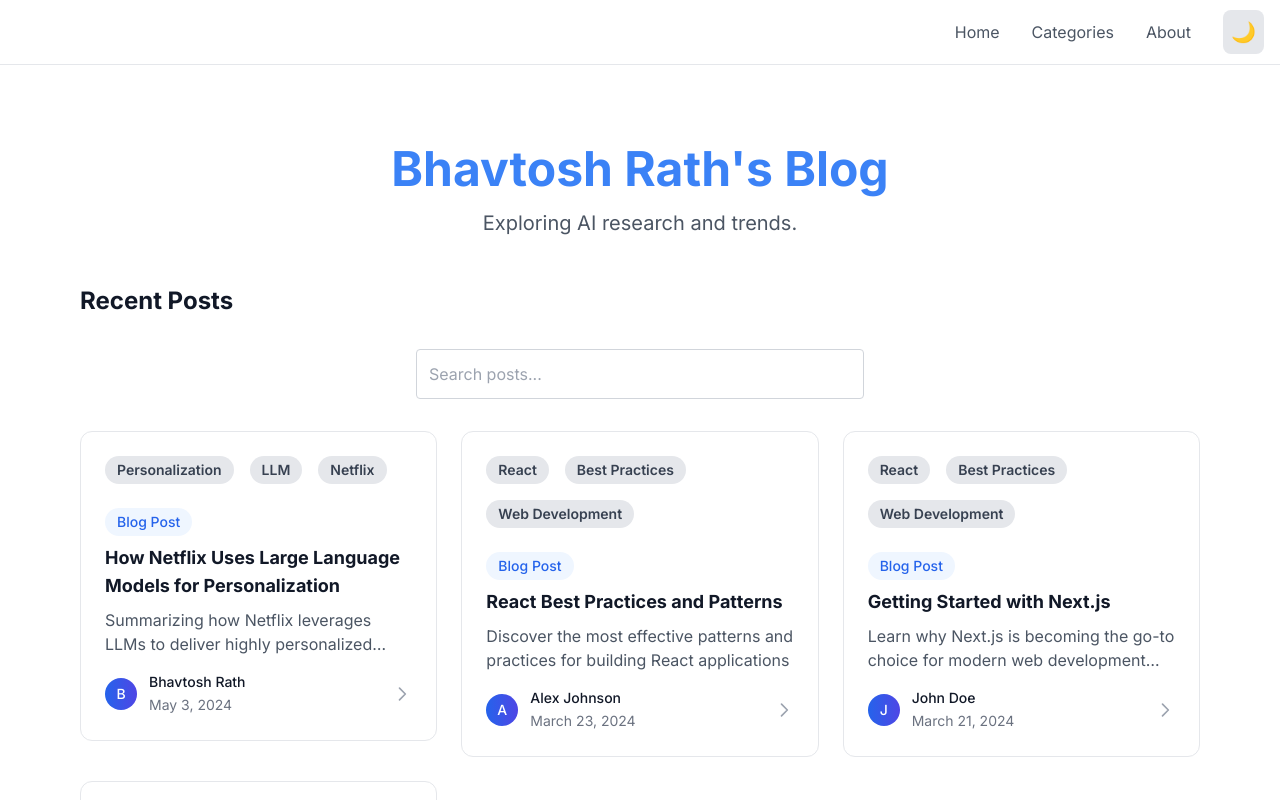
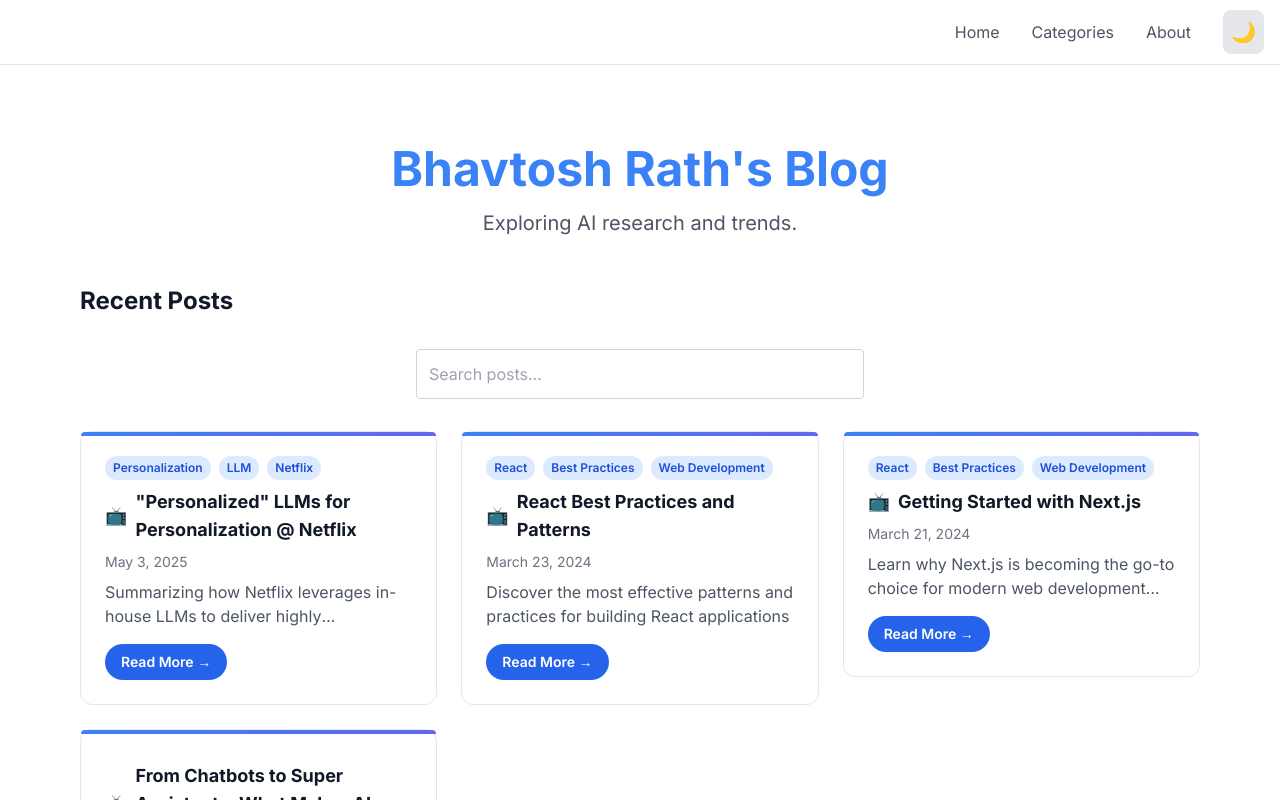
Before and after one commit to BhavtoshRath/BhavtoshRath.github.io, a Next.js app: page / in a window 1280 px wide. Shown: the top 800 px of the page. Built offline with nearby package versions, Linux system fonts and the light colour scheme.

Commit message:
Changes to post card and netflix llm post

```diff
--- a/app/components/PostCard.tsx
+++ b/app/components/PostCard.tsx
@@ -1,52 +1,60 @@
 import Link from 'next/link'
+import Image from 'next/image'
 import { PostData } from '@/lib/posts'
-import CategoryTag from './CategoryTag'
 
 export default function PostCard({ post }: { post: PostData }) {
   return (
     <Link href={`/posts/${post.id}`}>
-      <article className="card-hover bg-white dark:bg-gray-800 rounded-xl p-6 border border-gray-200 dark:border-gray-700 transition-transform duration-300 hover:scale-105 hover:shadow-2xl">
-        <div className="flex flex-col h-full">
-          <div className="flex flex-wrap gap-2 mb-4">
+      <article className="relative bg-white dark:bg-gray-800 rounded-xl p-6 border border-gray-200 dark:border-gray-700 transition-transform duration-300 hover:scale-105 hover:shadow-2xl hover:border-blue-400 dark:hover:border-blue-500">
+        <div className="absolute top-0 left-0 w-full h-1 rounded-t-xl bg-gradient-to-r from-blue-500 to-indigo-500" />
+        {post.coverImage && (
+          <div className="mb-4">
+            <Image
+              src={post.coverImage}
+              alt={post.title}
+              width={400}
+              height={200}
+              className="rounded-lg object-cover w-full h-40"
+            />
+          </div>
+        )}
+        <div className="flex flex-wrap gap-2 mb-2">
           {post.categories?.map(category => (
-              <CategoryTag key={category} name={category} />
+            <span key={category} className="bg-blue-100 text-blue-700 dark:bg-blue-900 dark:text-blue-200 px-2 py-1 rounded-full text-xs font-semibold">
+              {category}
+            </span>
           ))}
         </div>
-
-          <div className="mb-4">
-            <div className="inline-block px-3 py-1 mb-2 text-sm font-medium text-blue-600 dark:text-blue-400 bg-blue-50 dark:bg-blue-900/30 rounded-full">
-              Blog Post
-            </div>
-            <h3 className="text-lg font-bold mb-2 text-gray-900 dark:text-white">
-              {post.title}
+        <h3 className="text-lg font-bold mb-2 text-gray-900 dark:text-white flex items-center gap-2">
+          <span>📺</span> {post.title}
         </h3>
-            <p className="text-gray-600 dark:text-gray-300 line-clamp-2">
-              {post.excerpt}
-            </p>
-          </div>
-
-          <div className="mt-auto flex items-center justify-between">
-            <div className="flex items-center">
-              <div className="h-8 w-8 rounded-full bg-gradient-to-r from-blue-600 to-indigo-600 flex items-center justify-center text-white text-sm font-medium">
-                {post.author[0]}
-              </div>
-              <div className="ml-3">
-                <p className="text-sm font-medium text-gray-900 dark:text-white">
-                  {post.author}
-                </p>
-                <time className="text-sm text-gray-500 dark:text-gray-400">
+        <div className="flex items-center gap-2 text-sm text-gray-500 dark:text-gray-400 mb-2">
+          <time>
             {new Date(post.date).toLocaleDateString('en-US', {
               year: 'numeric',
               month: 'long',
               day: 'numeric'
             })}
           </time>
+          {post.readTime && (
+            <>
+              <span>•</span>
+              <span>{post.readTime} read</span>
+            </>
+          )}
         </div>
+        <div className="relative group">
+          <p className="text-gray-600 dark:text-gray-300 line-clamp-2 group-hover:line-clamp-none transition-all duration-200">
+            {post.excerpt}
+          </p>
+          <span className="pointer-events-none absolute left-0 top-full z-10 mt-2 w-64 rounded bg-gray-900 text-white text-sm px-4 py-2 opacity-0 group-hover:opacity-100 transition-opacity duration-200 shadow-lg">
+            {post.excerpt}
+          </span>
         </div>
-            <svg className="w-5 h-5 text-gray-400" fill="none" stroke="currentColor" viewBox="0 0 24 24">
-              <path strokeLinecap="round" strokeLinejoin="round" strokeWidth={2} d="M9 5l7 7-7 7" />
-            </svg>
-          </div>
+        <div className="mt-4">
+          <span className="inline-block px-4 py-2 bg-blue-600 text-white rounded-full text-sm font-semibold hover:bg-blue-700 transition">
+            Read More →
+          </span>
         </div>
       </article>
     </Link>
--- a/posts/netflix-lllm-personalization.md
+++ b/posts/netflix-lllm-personalization.md
@@ -1,25 +1,30 @@
 ---
-title: 'How Netflix Uses Large Language Models for Personalization'
-date: '2024-05-03'
-excerpt: 'Summarizing how Netflix leverages LLMs to deliver highly personalized recommendations and user experiences.'
+title: '"Personalized" LLMs for Personalization @ Netflix'
+date: '2025-05-03'
+excerpt: 'Summarizing how Netflix leverages in-house LLMs to deliver highly personalized recommendations.'
 author: 'Bhavtosh Rath'
 categories: ['Personalization', 'LLM', 'Netflix']
 ---
 
 Here is a summary of an interesting blog post I recently read about how Netflix is using a foundation model for its personalized recommendation system. As a scientist who has worked in the item personalization team at Target, I believe this is the future of every platform that builds recommendation models.
 
-The blog discusses how Netflix’s personalized recommender system has evolved, becoming a complex network of machine-learned models, each designed for specific user needs such as "Continue Watching" and "Today’s Top Picks for You." However, as the platform grew, the demand for more sophisticated personalization models increased, making it costly to maintain these models. Additionally, the fact that most models were independently trained despite using similar data made it difficult to transfer innovations across them. This highlighted a critical limitation in the system, emphasizing the need for a more unified and scalable architecture that could better centralize member preference learning and make data more accessible and useful across all models.
+The blog discusses how Netflix's personalized recommender system has evolved, becoming a complex network of machine-learned models, each designed for specific user needs such as "Continue Watching" and "Today's Top Picks for You." However, as the platform grew, the demand for more sophisticated personalization models increased, making it costly to maintain these models. Additionally, the fact that most models were independently trained despite using similar data made it difficult to transfer innovations across them. This highlighted a critical limitation in the system, emphasizing the need for a more unified and scalable architecture that could better centralize member preference learning and make data more accessible and useful across all models.
 
 In response, Netflix shifted towards building a foundation model for recommendations, drawing inspiration from how large language models (LLMs) have transformed natural language processing (NLP). Traditional NLP systems often used multiple specialized models, but the trend has now moved toward a large, versatile model that can handle various tasks with minimal fine-tuning. Netflix is applying this paradigm to its recommendation system, moving from multiple specialized models to a single large foundation model capable of integrating vast amounts of data from user interaction histories and content.
 
 The goal of this foundation model is to assimilate data from users' comprehensive interaction histories, unlike previous models that often relied on a narrow time window due to latency or training cost constraints. By consolidating data at scale, the foundation model allows Netflix to share insights across models through fine-tuning or by using embeddings. This approach ensures that the system is scalable, efficient, and adaptable to the evolving needs of both users and the platform.
 
-Key insights from the shift toward LLMs have shaped Netflix’s approach, including a **data-centric approach** that prioritizes large-scale, high-quality data over model-centric strategies. Transitioning from small, specialized models to one large, efficient system is expected to improve performance and reduce complexity. Additionally, Netflix is leveraging **semi-supervised learning**, inspired by LLMs’ "next-token prediction" objective, which allows the use of large amounts of unlabeled data to help the model better understand user preferences and content characteristics.
+Key insights from the shift toward LLMs have shaped Netflix's approach, including a **data-centric approach** that prioritizes large-scale, high-quality data over model-centric strategies. Transitioning from small, specialized models to one large, efficient system is expected to improve performance and reduce complexity. Additionally, Netflix is leveraging **semi-supervised learning**, inspired by LLMs' "next-token prediction" objective, which allows the use of large amounts of unlabeled data to help the model better understand user preferences and content characteristics.
 
-In terms of data management, Netflix has a vast and growing user base of over 300 million users by the end of 2024, generating billions of interactions daily. This data is comparable to the token volume seen in LLMs. However, the platform recognizes that the quality of the data is far more important than its sheer volume. To maximize data utility, Netflix uses **interaction tokenization**, ensuring that only meaningful events are considered in the recommendation process. Tokenization is similar to Byte Pair Encoding (BPE) in NLP, where adjacent user actions are combined into higher-level tokens to make the data more manageable. Unlike traditional language tokenization, Netflix’s tokenization must carefully preserve important information, such as watch duration and types of user engagement, to ensure the model accurately understands and predicts user preferences.
+In terms of data management, Netflix has a vast and growing user base of over 300 million users by the end of 2024, generating billions of interactions daily. This data is comparable to the token volume seen in LLMs. However, the platform recognizes that the quality of the data is far more important than its sheer volume. To maximize data utility, Netflix uses **interaction tokenization**, ensuring that only meaningful events are considered in the recommendation process. Tokenization is similar to Byte Pair Encoding (BPE) in NLP, where adjacent user actions are combined into higher-level tokens to make the data more manageable. Unlike traditional language tokenization, Netflix's tokenization must carefully preserve important information, such as watch duration and types of user engagement, to ensure the model accurately understands and predicts user preferences.
 
-Ultimately, this shift toward a foundation model aims to address both current and future needs for Netflix’s recommendation system. By centralizing user preference learning, scaling up data and model parameters, and employing advanced training techniques, Netflix seeks to create a system that is adaptable and efficient. This ensures they can continue innovating while managing resources effectively, providing highly personalized and relevant content at scale.
+Ultimately, this shift toward a foundation model aims to address both current and future needs for Netflix's recommendation system. By centralizing user preference learning, scaling up data and model parameters, and employing advanced training techniques, Netflix seeks to create a system that is adaptable and efficient. This ensures they can continue innovating while managing resources effectively, providing highly personalized and relevant content at scale.
 
 Details can be found [here](https://netflixtechblog.com/foundation-model-for-personalized-recommendation-1a0bd8e02d39a).
 
 ---
+
+<article className="relative bg-white dark:bg-gray-800 rounded-xl p-6 border border-gray-200 dark:border-gray-700 transition-transform duration-300 hover:scale-105 hover:shadow-2xl hover:border-blue-400 dark:hover:border-blue-500">
+  <div className="absolute top-0 left-0 w-full h-1 rounded-t-xl bg-gradient-to-r from-blue-500 to-indigo-500" />
+  {/* ... */}
+</article>
```
Lines whose indentation alone changed are shown as unchanged.
